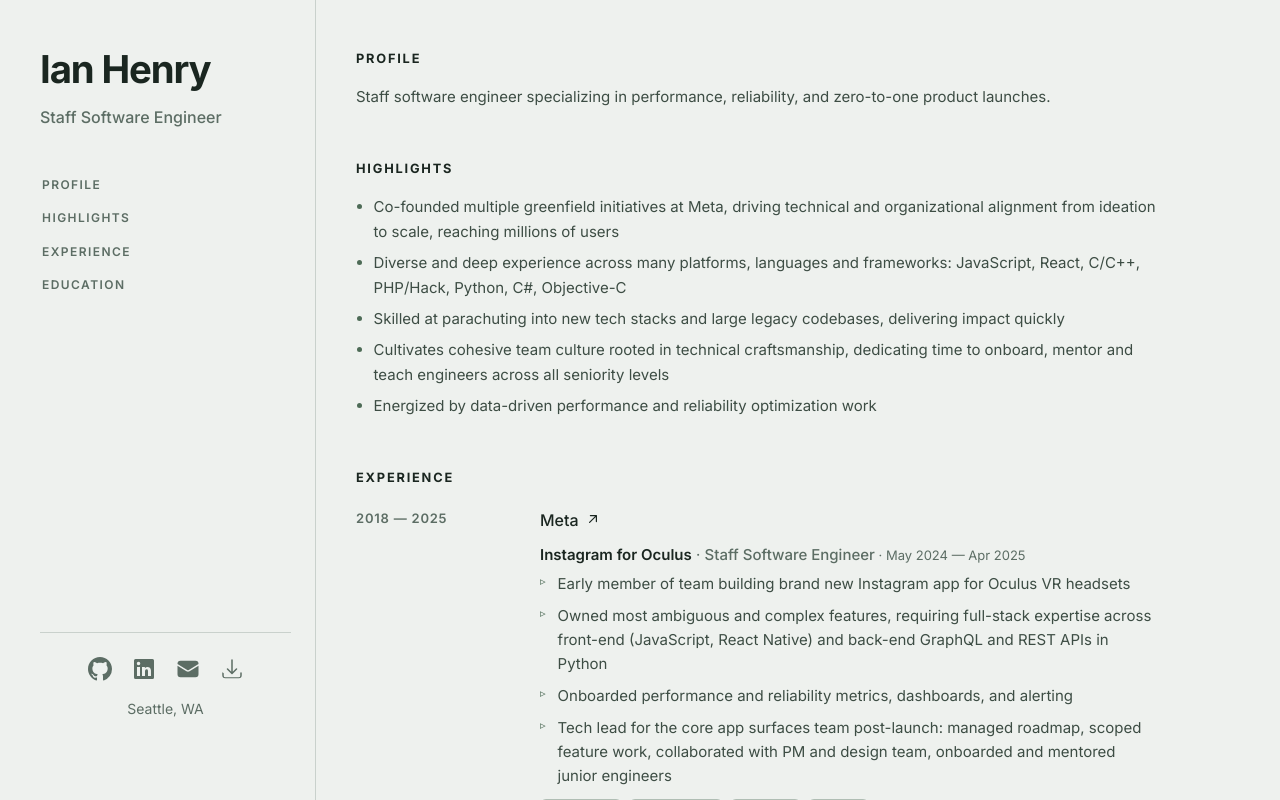
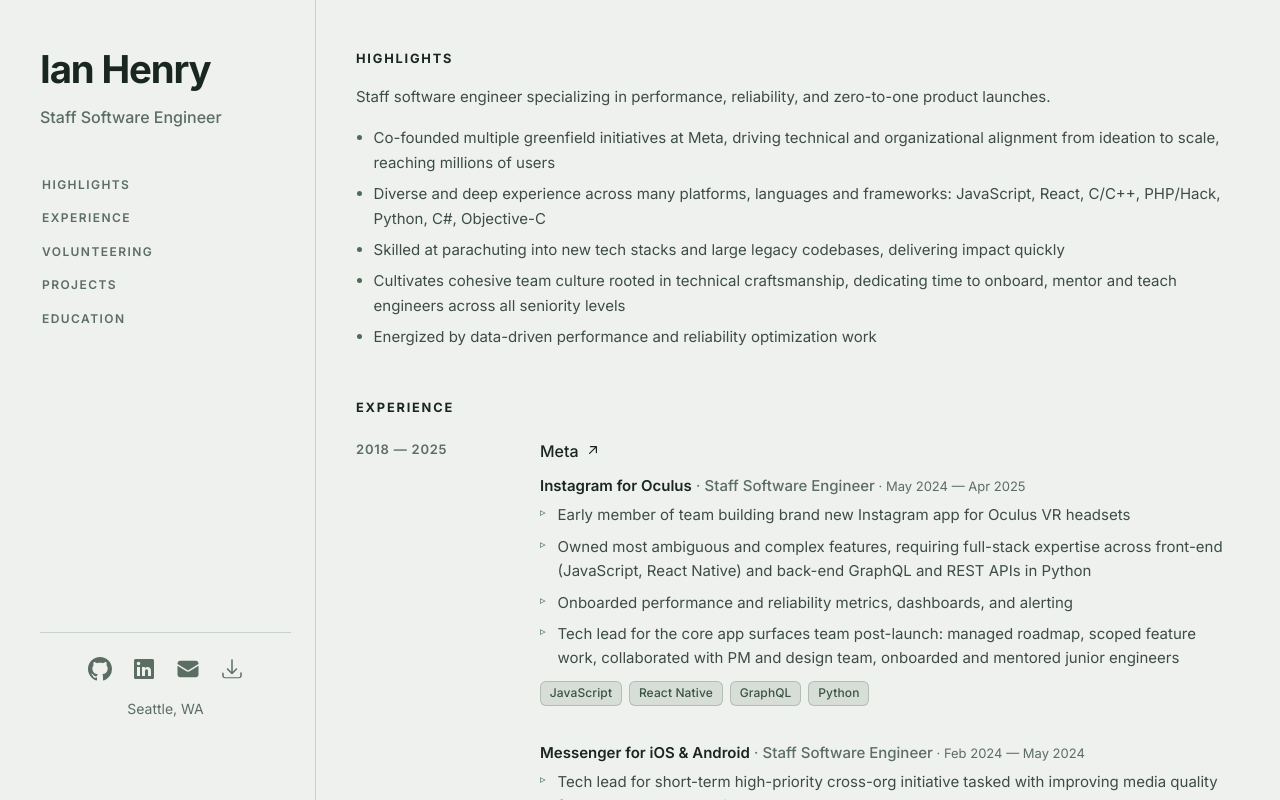
Before and after one commit to ianlhenry/portfolio-site, a React (Vite) app: page / in a window 1280 px wide. Built offline with nearby package versions, Linux system fonts and the light colour scheme.

Commit message:
Add volunteer and personal project sections.

```diff
--- a/src/App.css
+++ b/src/App.css
@@ -18,7 +18,7 @@
   --font-body: "Inter", "Source Sans 3", system-ui, sans-serif;
   --font-display: "Inter", "Source Sans 3", system-ui, sans-serif;
   --sidebar-width: min(300px, 34vw);
-  --max-content: 50rem;
+  --max-content: 55rem;
   --space-xs: 0.35rem;
   --space-sm: 0.65rem;
   --space-md: 1rem;
@@ -322,11 +322,11 @@
   color: var(--text-heading);
 }
 
-.profile-text {
+.highlights-intro {
   font-size: var(--fs-bullet);
   font-weight: 400;
   color: var(--text);
-  margin: 0;
+  margin: 0 0 var(--space-md);
   line-height: var(--lh-prose);
 }
 
@@ -385,6 +385,25 @@
   .role.role-team-sections:hover {
     background: transparent;
     box-shadow: none;
+  }
+
+  /* Single-role entries (e.g. volunteering): highlight the full row */
+  .role.role-team-sections.role-unified-hover:hover {
+    background: var(--surface-hover);
+    box-shadow: inset 0 1px 0 0 var(--surface-hover-edge);
+  }
+
+  .role.role-unified-hover .team-section-block:hover,
+  .role.role-unified-hover .team-section-block:focus-within {
+    background: transparent;
+    box-shadow: none;
+  }
+
+  .role.role-unified-hover .team-section-block {
+    margin-left: 0;
+    margin-right: 0;
+    padding-left: 0;
+    padding-right: 0;
   }
 }
 
--- a/src/App.tsx
+++ b/src/App.tsx
@@ -7,7 +7,9 @@
   education,
   experience,
   person,
+  projects,
   RESUME_PDF,
+  volunteering,
 } from "./data/resumeData";
 
 export default function App() {
@@ -20,10 +22,8 @@
         <Sidebar person={person} resumePdf={RESUME_PDF} />
         <div className="main-column">
           <main id="main" tabIndex={-1}>
-            <Section id="profile" title="Profile">
-              <p className="profile-text">{person.summary}</p>
-            </Section>
             <Section id="highlights" title="Highlights">
+              <p className="highlights-intro">{person.summary}</p>
               <ul className="highlights-list">
                 {person.highlights.map((highlight) => (
                   <li key={highlight}>{highlight}</li>
@@ -32,6 +32,15 @@
             </Section>
             <Section id="experience" title="Experience">
               <ExperienceBlock experience={experience} />
+            </Section>
+            <Section id="volunteering" title="Volunteering">
+              <ExperienceBlock experience={volunteering} />
+            </Section>
+            <Section id="projects" title="Projects">
+              <ExperienceBlock
+                experience={projects}
+                leftColumnStartDateOnly
+              />
             </Section>
             <Section id="education" title="Education">
               <EducationBlock education={education} />
--- a/src/components/experience/ExperienceBlock.tsx
+++ b/src/components/experience/ExperienceBlock.tsx
@@ -3,9 +3,21 @@
 
 export type ExperienceBlockProps = {
   experience: Employer[];
+  leftColumnYearsOnly?: boolean;
+  leftColumnStartDateOnly?: boolean;
 };
 
 export function ExperienceBlock(props: ExperienceBlockProps) {
-  const { experience } = props;
-  return <RoleEntryList entries={experience} leftColumnYearsOnly />;
+  const {
+    experience,
+    leftColumnYearsOnly = true,
+    leftColumnStartDateOnly = false,
+  } = props;
+  return (
+    <RoleEntryList
+      entries={experience}
+      leftColumnYearsOnly={leftColumnYearsOnly}
+      leftColumnStartDateOnly={leftColumnStartDateOnly}
+    />
+  );
 }
--- a/src/components/experience/RoleEntryList.tsx
+++ b/src/components/experience/RoleEntryList.tsx
@@ -2,6 +2,7 @@
 import {
   formatJobDateRange,
   formatJobDatesToYearsOnly,
+  formatJobStartDate,
 } from "../../utils/dateUtils";
 import { RoleTitle } from "./RoleTitle";
 import { TeamSectionBlock } from "./TeamSectionBlock";
@@ -9,26 +10,49 @@
 export type RoleEntryListProps = {
   entries: Employer[];
   leftColumnYearsOnly?: boolean;
+  leftColumnStartDateOnly?: boolean;
 };
 
 export function RoleEntryList(props: RoleEntryListProps) {
-  const { entries, leftColumnYearsOnly = false } = props;
+  const {
+    entries,
+    leftColumnYearsOnly = false,
+    leftColumnStartDateOnly = false,
+  } = props;
   return (
     <>
-      {entries.map((employer) => (
+      {entries.map((employer) => {
+        const unifiedHover = employer.roles.length === 1;
+        return (
           <article
             key={`${employer.company}-${employer.startDate?.month}-${employer.startDate?.year}-${employer.endDate?.month ?? "x"}-${employer.endDate?.year ?? "x"}`}
-          className="role role-team-sections"
+            className={
+              unifiedHover
+                ? "role role-team-sections role-unified-hover"
+                : "role role-team-sections"
+            }
           >
             <div className="role-grid">
               <header
                 className="role-column-meta"
-              aria-label={formatJobDateRange(employer.startDate, employer.endDate)}
+                aria-label={
+                  leftColumnStartDateOnly
+                    ? formatJobStartDate(employer.startDate)
+                    : formatJobDateRange(employer.startDate, employer.endDate)
+                }
               >
                 <time className="role-dates-col">
-                {leftColumnYearsOnly
-                  ? formatJobDatesToYearsOnly(employer.startDate, employer.endDate)
-                  : formatJobDateRange(employer.startDate, employer.endDate)}
+                  {leftColumnStartDateOnly
+                    ? formatJobStartDate(employer.startDate)
+                    : leftColumnYearsOnly
+                      ? formatJobDatesToYearsOnly(
+                          employer.startDate,
+                          employer.endDate,
+                        )
+                      : formatJobDateRange(
+                          employer.startDate,
+                          employer.endDate,
+                        )}
                 </time>
               </header>
               <div className="role-column-body">
@@ -44,7 +68,8 @@
               </div>
             </div>
           </article>
-      ))}
+        );
+      })}
     </>
   );
 }
--- a/src/components/experience/TeamSectionBlock.tsx
+++ b/src/components/experience/TeamSectionBlock.tsx
@@ -8,19 +8,25 @@
 export function TeamSectionBlock(props: TeamSectionBlockProps) {
   const { role } = props;
   const dateLabel = formatJobDateRange(role.startDate, role.endDate);
+  const showHeading = Boolean(role.teamName || role.jobTitle);
   const ariaLabel = [role.teamName, role.jobTitle, dateLabel]
     .filter(Boolean)
     .join(" · ");
   return (
     <section className="team-section-block" aria-label={ariaLabel}>
+      {showHeading ? (
       <h4 className="team-section-heading">
-        <span className="team-section-name">{role.teamName}</span>
+        {role.teamName ? (
+          <span className="team-section-name">{role.teamName}</span>
+        ) : null}
         {role.jobTitle ? (
           <>
-            <span className="team-section-sep" aria-hidden>
-              {" "}
-              ·{" "}
-            </span>
+            {role.teamName ? (
+              <span className="team-section-sep" aria-hidden>
+                {" "}
+                ·{" "}
+              </span>
+            ) : null}
             <span className="team-section-job">{role.jobTitle}</span>
           </>
         ) : null}
@@ -31,6 +37,7 @@
           </span>
         ) : null}
       </h4>
+      ) : null}
       {role.jobResponsibilities?.length ? (
         <ul className="team-section-list">
           {role.jobResponsibilities.map((responsibility) => (
--- a/src/components/sidebar/navLinks.ts
+++ b/src/components/sidebar/navLinks.ts
@@ -1,6 +1,7 @@
 export const NAV_LINKS = [
-  { href: "#profile", label: "Profile" },
   { href: "#highlights", label: "Highlights" },
   { href: "#experience", label: "Experience" },
+  { href: "#volunteering", label: "Volunteering" },
+  { href: "#projects", label: "Projects" },
   { href: "#education", label: "Education" },
 ] as const;
--- a/src/data/resumeData.ts
+++ b/src/data/resumeData.ts
@@ -185,6 +185,53 @@
   },
 ] satisfies Employer[];
 
+export const volunteering = [
+  {
+    company: "Mountaineers",
+    companyUrl: "https://www.mountaineers.org/blog/technology-changelog",
+    startDate: { month: 11, year: 2025 },
+    endDate: null,
+    roles: [
+      {
+        jobTitle: "Software Engineer",
+        teamName: "",
+        startDate: { month: 11, year: 2025 },
+        endDate: null,
+        languages: ["Javascript", "React", "Python", "Plone/Zope", "Cursor AI IDE", "Claude Code"],
+        jobResponsibilities: [
+          "Implemented various website features requested by trip leaders and members using Javascript & Python in Plone & Zope tech stack",
+          "Profiled and improved page load time performance of several high-use pages by 3-5x",
+        ],
+      },
+    ],
+  },
+] satisfies Employer[];
+
+export const projects = [
+  {
+    company: "BetaCast",
+    companyUrl: "https://betacast.ianhenry.ca/",
+    startDate: { month: 5, year: 2026 },
+    endDate: null,
+    roles: [
+      {
+        jobTitle: "",
+        teamName: "",
+        startDate: { month: 5, year: 2026 },
+        endDate: null,
+        languages: [
+          "Javascript",
+          "React",
+          "Cursor AI IDE",
+        ],
+        jobResponsibilities: [
+          "Built a web application using agentic flows with Cursor AI IDE to aggregate mountaineering trip-planning resources for a specific location into a single interface, including weather forecasting, snow depth, air quality, mapping tools, and others.",
+        ],
+      },
+    ],
+  },
+] satisfies Employer[];
+
 export const education = [
   {
     degree: "Bachelor of Applied Science in Computer Engineering",
--- a/src/utils/dateUtils.ts
+++ b/src/utils/dateUtils.ts
@@ -21,6 +21,13 @@
   const monthAbbrev = MONTH_ABBREV[datePart.month - 1];
   if (monthAbbrev === undefined) return "";
   return `${monthAbbrev} ${datePart.year}`;
+}
+
+/** `{ month: 1–12, year }` → e.g. "May 2026" (start date only, no range). */
+export function formatJobStartDate(
+  startDate: YearMonth | null | undefined,
+): string {
+  return formatMonthYear(startDate);
 }
 
 /** E.g. "Aug 2018 — Apr 2025"; `endDate` null → "Aug 2018 — Present". */
```
Lines whose indentation alone changed are shown as unchanged.
